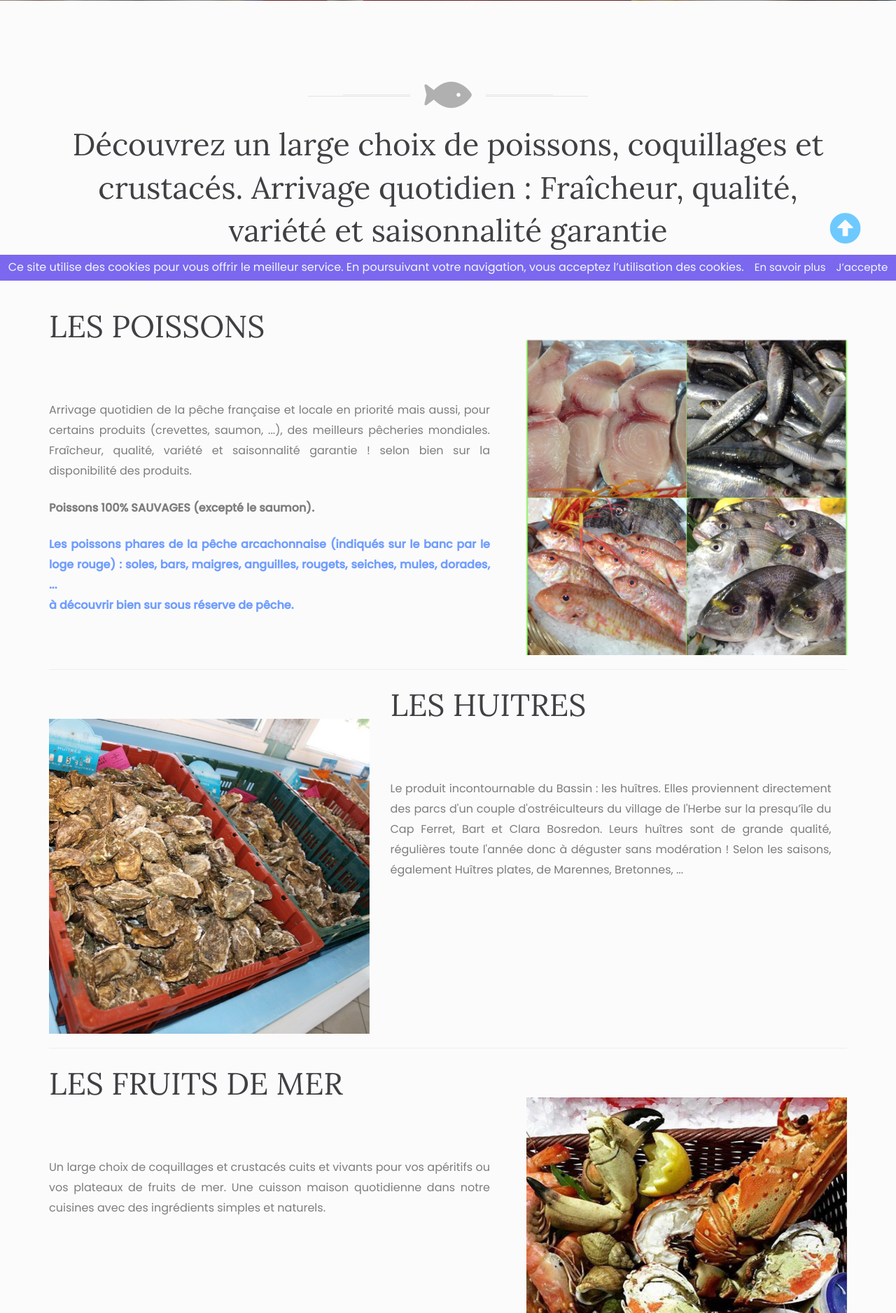
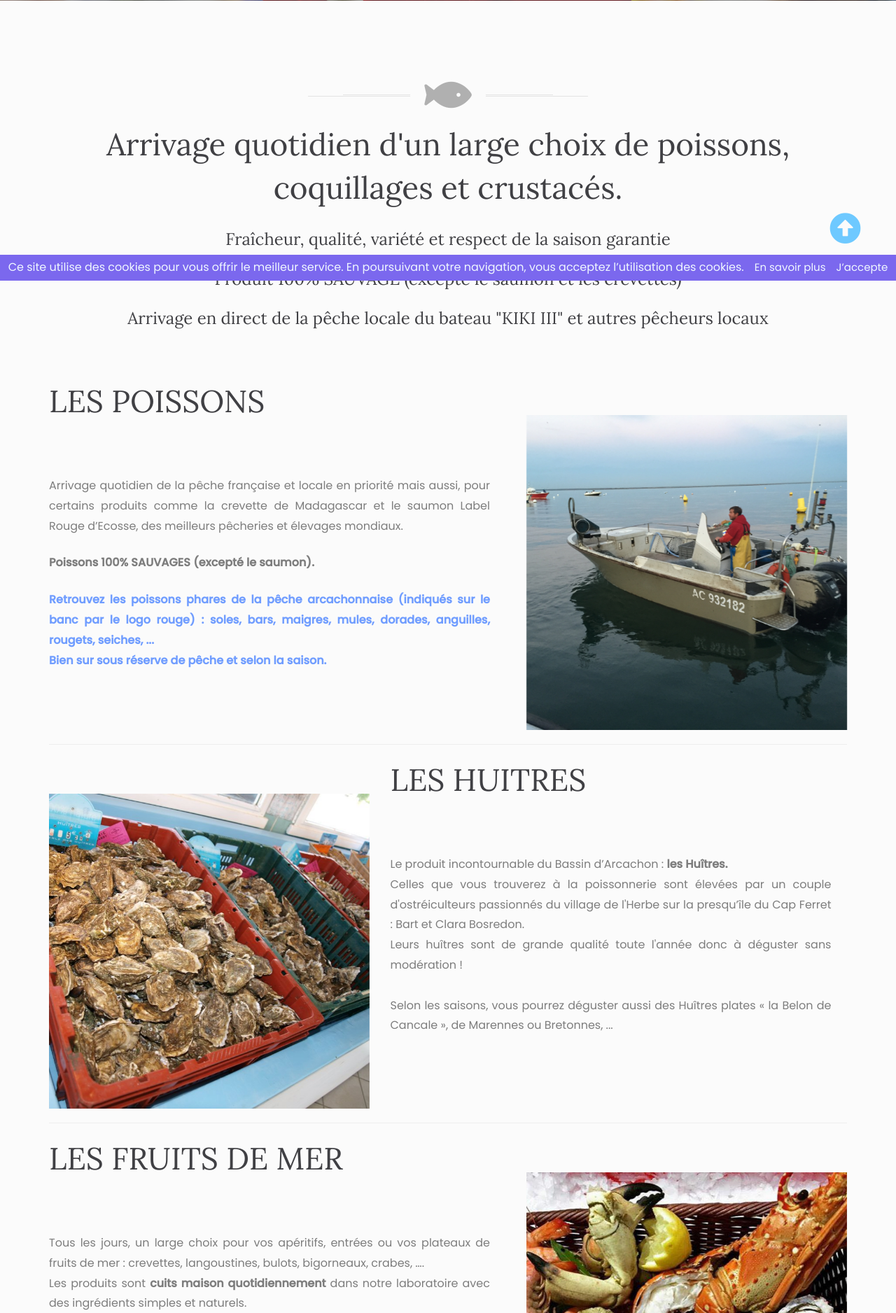
Before and after one commit to nicolasdugit/poissonnerieduport.fr, a PHP site: template view/frontend/surLeBancView.php in a window 1280 px wide. Shown: the part 399-2275 px from the top of the page at 70% size. Run offline with PHP 8.4, Linux system fonts and the light colour scheme; the template is opened without the code that fills it, so the values that code supplies are empty; some libraries are stand-ins or nearby versions; some web fonts are replaced.

Commit message:
modif image poisson et banc

```diff
--- a/view/frontend/surLeBancView.php
+++ b/view/frontend/surLeBancView.php
@@ -12,7 +12,10 @@
 		<div class="row">
 			<div class="col-md-12 col-md-offset-0 text-center animate-box intro-heading">
 				<span class="icon"><i style="top: 0;" class="fas fa-fish"></i></span>
-				<h2>Découvrez un large choix de poissons, coquillages et crustacés. Arrivage quotidien : Fraîcheur, qualité, variété et saisonnalité garantie</h2>
+				<h2>Arrivage quotidien d'un large choix de poissons, coquillages et crustacés. </h2>
+				<h3>Fraîcheur, qualité, variété et respect de la saison garantie</h3>
+				<h3>Produit 100% SAUVAGE (excepté le saumon et les crevettes)</h3>
+				<h3>Arrivage en direct de la pêche locale du bateau "KIKI III" et autres pêcheurs locaux</h3>
 			</div>
 		</div>
 		<div class="row">
@@ -23,13 +26,13 @@
 							<h2>LES POISSONS</h2>
 						</div>
 						<div class="col-md-12 animate-box">
-							<p class="justify" >Arrivage quotidien de la pêche française et locale en priorité mais aussi, pour certains produits (crevettes, saumon, ...), des meilleurs pêcheries mondiales. Fraîcheur, qualité, variété et saisonnalité garantie ! selon bien sur la disponibilité des produits.
+							<p class="justify" >Arrivage quotidien de la pêche française et locale en priorité mais aussi, pour certains produits comme la crevette de Madagascar et le saumon Label Rouge d’Ecosse, des meilleurs pêcheries et élevages mondiaux.
 							</p>
 							<p style="font-weight: bold;">
 								Poissons 100% SAUVAGES (excepté le saumon).
 							</p>
 							<p class="justify" style="color: #709dff; font-weight: bold;">
-							 Les poissons phares de la pêche arcachonnaise (indiqués sur le banc par le loge rouge) : soles, bars, maigres, anguilles, rougets, seiches, mules, dorades, ... <br> à découvrir bien sur sous réserve de pêche.
+							 Retrouvez les poissons phares de la pêche arcachonnaise (indiqués sur le banc par le logo rouge) : soles, bars, maigres, mules, dorades, anguilles, rougets, seiches, ... <br> Bien sur sous réserve de pêche et selon la saison.
 							</p>
 						</div>
 					</div>
@@ -38,7 +41,7 @@
 			<div class="col-md-5">
 				<div class="row">
 					<div class="col-md-12 animate-box">
-						<div class="about-img about-img-2" style="background-image: url(public/images/poisson.jpg);">
+						<div class="about-img about-img-2" style="background-image: url(public/images/kiki3.JPG);">
 						</div>
 					</div>
 				</div>
@@ -61,7 +64,10 @@
 							<h2>LES HUITRES</h2>
 						</div>
 						<div class="col-md-12 animate-box">
-							<p class="justify">Le produit incontournable du Bassin : les huîtres. Elles proviennent directement des parcs d'un couple d'ostréiculteurs du village de l'Herbe sur la presqu’île du Cap Ferret, Bart et Clara Bosredon. Leurs huîtres sont de grande qualité, régulières toute l'année donc à déguster sans modération ! Selon les saisons, également Huîtres plates, de Marennes, Bretonnes, ...</p>
+							<p class="justify">Le produit incontournable du Bassin d’Arcachon : <span style="font-weight: bold">les Huîtres.</span> <br>
+							 Celles que vous trouverez à la poissonnerie sont élevées par un couple d'ostréiculteurs passionnés du village de l'Herbe sur la presqu’île du Cap Ferret : Bart et Clara Bosredon.<br>
+								Leurs huîtres sont de grande qualité toute l'année donc à déguster sans modération ! <br><br>
+							Selon les saisons, vous pourrez déguster aussi des Huîtres plates « la Belon de Cancale », de Marennes ou Bretonnes, ... </p>
 						</div>
 					</div>
 				</div>
@@ -76,7 +82,8 @@
 							<h2>LES FRUITS DE MER</h2>
 						</div>
 						<div class="col-md-12 animate-box">
-							<p class="justify">Un large choix de coquillages et crustacés cuits et vivants pour vos apéritifs ou vos plateaux de fruits de mer. Une cuisson maison quotidienne dans notre cuisines avec des ingrédients simples et naturels.</p>
+							<p class="justify">Tous les jours, un large choix pour vos apéritifs, entrées ou vos plateaux de fruits de mer : crevettes, langoustines, bulots, bigorneaux, crabes, …. <br>Les produits sont <span style="font-weight: bold">cuits maison quotidiennement</span> dans notre laboratoire avec des ingrédients simples et naturels.
+</p>
 						</div>
 					</div>
 				</div>
@@ -104,10 +111,11 @@
 				<div class="row">
 					<div class="about-desc">
 						<div class="col-md-12 col-md-offset-0 animate-box intro-heading">
-							<h2>LE VIVIER</h2>
+							<h2>COQUILLAGES ET CRUSTACES</h2>
 						</div>
 						<div class="col-md-12 animate-box">
-							<p>Langoustes, tourteaux, homards vivants...</p>
+							<p class="justify">Pour les amateurs de coquillages, à déguster crus ou cuits : Amandes, Coques, Palourdes, Pétoncles, Praires, … </p>
+							<p>Et dans notre vivier, selon arrivage : Crabes, Homards et Langoustes.</p>
 						</div>
 					</div>
 				</div>
@@ -122,7 +130,9 @@
 							<h2>RAYON EPICERIE ET VINS</h2>
 						</div>
 						<div class="col-md-12 animate-box">
-							<p class="justify">Pour emporter un peu du Bassin chez vous, choisissez parmi les conserves de produits régionaux : rillettes d’huîtres, de bonite, de bonite, de mule ; soupes de poissons bisque de crabe ; lamproie à la bordelaise ; sardines à l'huile et autres aromates ; calamars farcis. Découvrez aussi notre sélection de vin pour accompagner vas repas poissons ou fruits de mer.</p>
+							<p class="justify">Pour emporter un peu du Bassin chez vous, choisissez parmi les conserves de produits régionaux : rillettes d’huîtres, de bonite, de mule ; soupes de poissons, bisque de crabe. Mais aussi d’autres conserves comme la lamproie à la bordelaise, les sardines à l'huile et autres aromates, les calamars farcis. </p>
+							<p class="justify">Pour assaisonner vos poissons ou ajouter une touche originale à vos marinades, découvrez le XIPISTER, assaisonnement basque avec ingrédient phare : le piment d’Espelette.</p>
+							<p class="justify">Choisissez parmi notre sélection de vin blanc, rosé ou rouge pour accompagner vos repas de poissons ou de fruits de mer. Au choix, Tariquet sec ou 1ères Grives, Pavillon SALA, Rosé de Provence, Beynat BIO, ….</p>
 						</div>
 					</div>
 				</div>
--- a/view/frontend/templates/headerMain.php
+++ b/view/frontend/templates/headerMain.php
@@ -49,7 +49,7 @@
 					   		</div>
 				   		</div>
 				   	</li>
-				   	<li style="background-image: url(public/images/banc.jpg);">
+				   	<li style="background-image: url(public/images/banc2.jpg);">
 				   		<div class="overlay"></div>
 				   		<div class="container-fluid">
 				   			<div class="row">
```
Also changed, not shown: public/images/banc2.jpg (added), public/images/kiki.jpg (added), public/images/kiki3.JPG (added).
